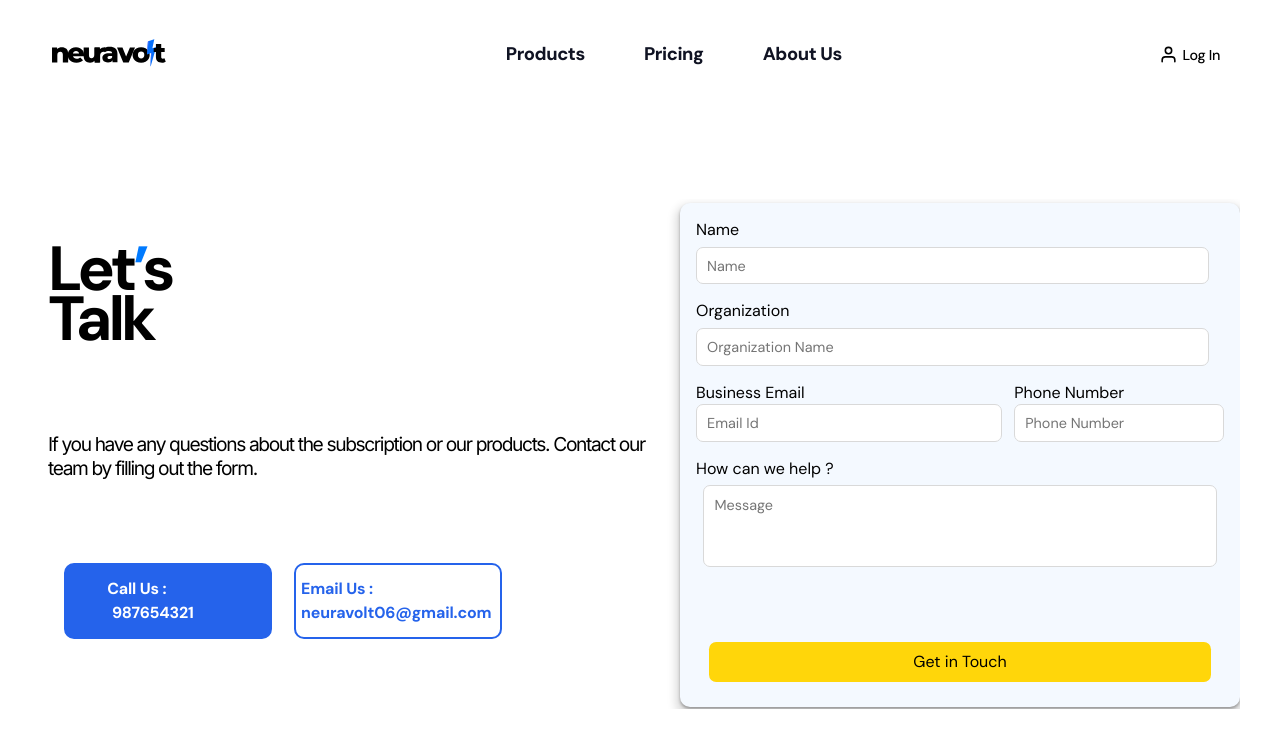
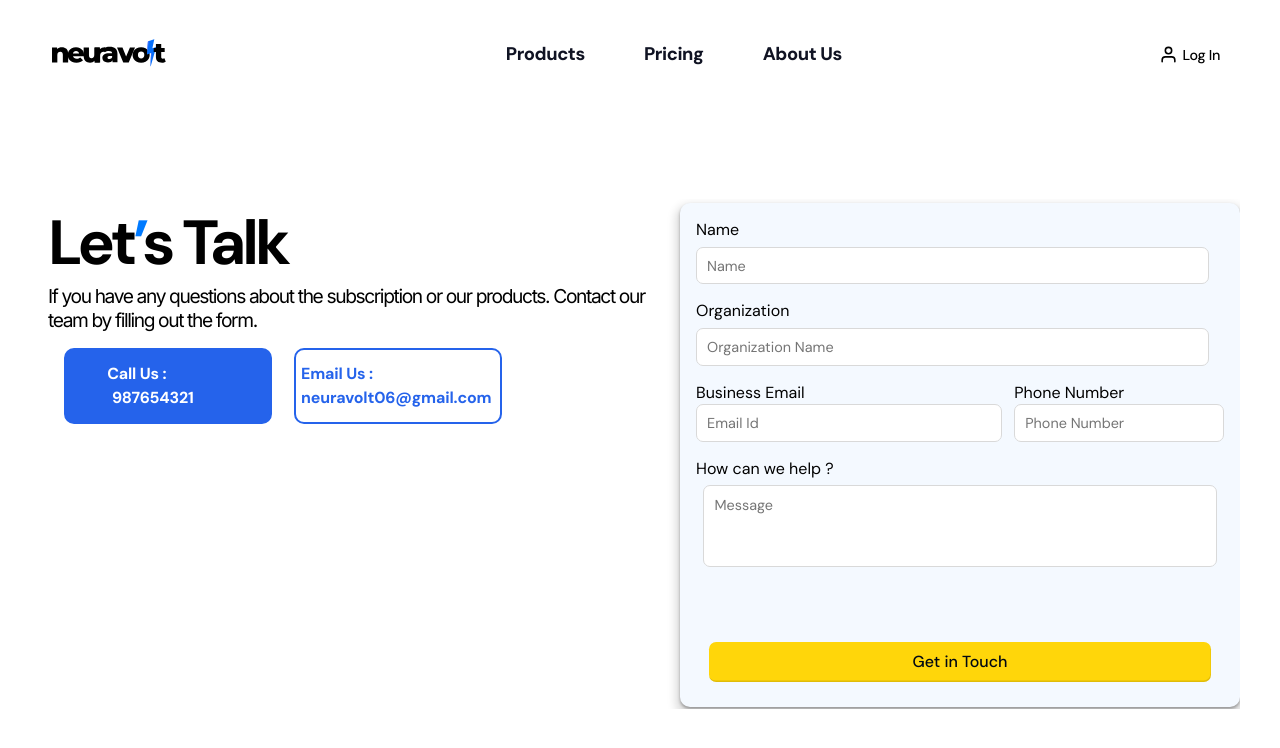
Before and after one commit to Arn-v/NeuraVolt-Frontend, a React (Create React App) app in the folder neuravolt-frontend/: page /contact-sales in a window 1280 px wide. Shown: the top 748 px of the page. Built offline with nearby package versions, Linux system fonts and the light colour scheme.

Commit message:
button css

```diff
--- a/neuravolt-frontend/src/index.css
+++ b/neuravolt-frontend/src/index.css
@@ -699,9 +699,13 @@ transition: all 0.5s cubic-bezier (1,0,1,0); */
     font-style: normal;
     font-weight: var(--sds-typography-body-font-weight-regular);
     line-height: 100%; /* 1rem */
-    font-weight: 400;
+    font-weight: 500;
     border-radius: 0.45rem ;
-    border:none
+    border:none;
+    box-shadow : -0.5px -1.5px 0px 0px rgba(0, 0, 0, 0.12) inset;
+
+    color: var(--Rich-Black-900, #000814);
+    text-align: center;
 }
 
 .login-form .login-btn:hover{
@@ -747,18 +751,17 @@ transition: all 0.5s cubic-bezier (1,0,1,0); */
 .lets-talk-container{
     display:flex ;
     flex-direction: column ;
-    justify-content: space-around ;
-    height:95% ;
     max-width: 39.0625rem;
     height: auto ;
     padding:0.5rem ;
-    min-height:63vh ;
+    height:  63vh ;
 }
 
 
 .lets-talk-container h1{
-    width: 13rem;
-    height: 7.48rem;
+    width: 16rem;
+    height: 5rem;
+    padding-top:8px ;
     color: var(--Labels-Primary, #000);
     font-family: Montserrat;
     font-family: 'DM Sans';
@@ -782,6 +785,7 @@ transition: all 0.5s cubic-bezier (1,0,1,0); */
     font-weight: 400;
     line-height: 1.5rem; /* 104.348% */
     letter-spacing: -0.08625rem;
+    margin-top: -6px ;
 }
 
 .lets-talk-container .contact-btn-container{
@@ -791,6 +795,7 @@ transition: all 0.5s cubic-bezier (1,0,1,0); */
     display: flex;
     align-items: flex-start;
     gap: 1.375rem;
+    justify-self: flex-end ;
 }
 
 
@@ -1058,7 +1063,10 @@ transition: all 0.5s cubic-bezier (1,0,1,0); */
     font-style: normal;
     font-weight: var(--sds-typography-body-font-weight-regular);
     line-height: 100%; /* 1rem */
-    font-weight: 400;
+    font-weight: 500;
     border-radius: 0.45rem ;
-    border:none
+    border:none ;
+
+    box-shadow : -0.5px -1.5px 0px 0px rgba(0, 0, 0, 0.12) inset;
+    color: var(--Rich-Black-900, #000814);
 }
```
